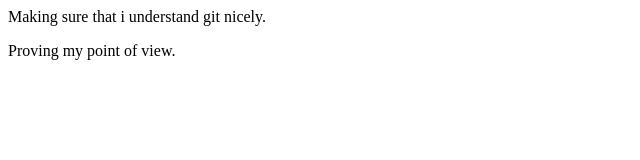
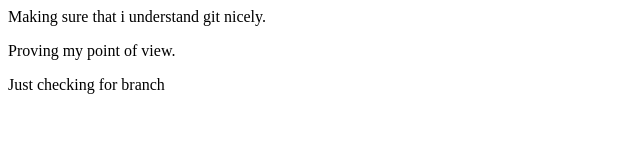
Before and after one commit to nlama002/repo3, a plain HTML site: page index.html in a window 1280 px wide. Shown: the whole page, without its empty margins (0-640 px from the left). Drawn offline with Linux system fonts and the light colour scheme.

Commit message:
updated index

```diff
--- a/index.html
+++ b/index.html
@@ -1,2 +1,3 @@
 <h> Making sure that i understand git nicely. </h>
 <p> Proving my point of view.</p>
+<p> Just checking for branch</p>
```
